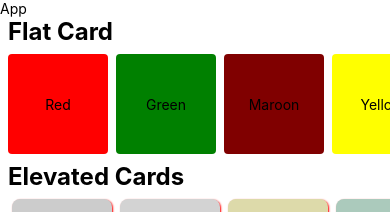
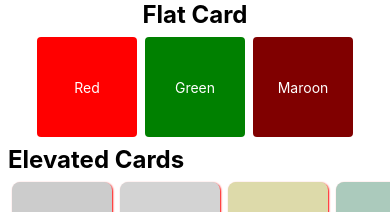
Before and after one commit to imfarhat/React-Native--01, a React Native app: screen / in a window 390 px wide. Shown: the top 212 px of the page. Built offline with nearby package versions, Linux system fonts and the light colour scheme.

Commit message:
enhnaced ui with centering the cards

```diff
--- a/App.tsx
+++ b/App.tsx
@@ -8,7 +8,6 @@ const App = () => {
   return (
     <SafeAreaView>
       <ScrollView>
-        <Text>App</Text>
         <FlatCard />
         <ElevatedCards />
         <FancyCards />
--- a/components/FlatCards.tsx
+++ b/components/FlatCards.tsx
@@ -7,22 +7,13 @@ export default function FlatCard() {
       <Text style={styles.headingText}>Flat Card</Text>
       <View style={[styles.cardContainer]}>
         <View style={[styles.card, {backgroundColor: 'red'}]}>
-          <Text>Red</Text>
+          <Text style={{color: 'white', fontWeight: 'semibold'}}>Red</Text>
         </View>
         <View style={[styles.card, {backgroundColor: 'green'}]}>
-          <Text>Green</Text>
+          <Text style={{color: 'white', fontWeight: 'semibold'}}>Green</Text>
         </View>
         <View style={[styles.card, {backgroundColor: 'maroon'}]}>
-          <Text>Maroon</Text>
-        </View>
-        <View style={[styles.card, {backgroundColor: 'yellow'}]}>
-          <Text>Yellow</Text>
-        </View>
-        <View style={[styles.card, {backgroundColor: 'pink'}]}>
-          <Text>Pink</Text>
-        </View>
-        <View style={[styles.card, {backgroundColor: 'violet'}]}>
-          <Text>Violet</Text>
+          <Text style={{color: 'white', fontWeight: 'semibold'}}>Maroon</Text>
         </View>
       </View>
     </View>
@@ -34,6 +25,7 @@ const styles = StyleSheet.create({
     fontSize: 24,
     fontWeight: 'bold',
     paddingHorizontal: 8,
+    textAlign: 'center',
   },
   card: {
     height: 100,
@@ -46,7 +38,9 @@ const styles = StyleSheet.create({
   cardContainer: {
     flex: 1,
     flexDirection: 'row',
+    alignItems: 'center',
+    justifyContent: 'center',
     padding: 8,
-    gap: 8
+    gap: 8,
   },
 });
```
